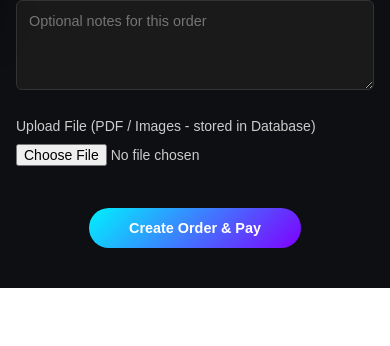
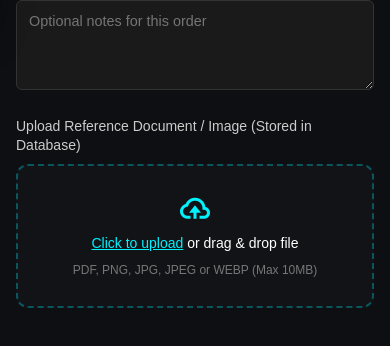
Before and after one commit to ogsuryansh/ftidshop, a React (Vite) app in the folder frontend/: page /dashboard/ftid/submit in a window 390 px wide. Shown: the part 811-1157 px from the top of the page. Before the commit the page ends 1099 px from the top, so only its background shows below. Built offline with nearby package versions, Linux system fonts and the light colour scheme; no server answers.

Commit message:
UI Redesign: Custom drag-and-drop file upload dropzone with preview badge and remove action

```diff
--- a/frontend/src/App.css
+++ b/frontend/src/App.css
@@ -261,7 +261,61 @@
 
   .hero_3d_container {
     height: 240px !important;
-  }
+  }/* Custom File Upload Dropzone */
+.custom_file_dropzone {
+  border: 2px dashed rgba(0, 242, 254, 0.3);
+  background: rgba(255, 255, 255, 0.02);
+  border-radius: 12px;
+  padding: 24px 20px;
+  text-align: center;
+  cursor: pointer;
+  transition: all 0.25s ease;
+  position: relative;
+}
+
+.custom_file_dropzone:hover {
+  border-color: rgba(0, 242, 254, 0.7);
+  background: rgba(0, 242, 254, 0.05);
+}
+
+.dropzone_placeholder {
+  display: flex;
+  flex-direction: column;
+  align-items: center;
+  justify-content: center;
+}
+
+.file_selected_box {
+  display: flex;
+  align-items: center;
+  gap: 14px;
+  background: rgba(0, 242, 254, 0.1);
+  border: 1px solid rgba(0, 242, 254, 0.3);
+  padding: 12px 18px;
+  border-radius: 10px;
+  text-align: left;
+}
+
+.btn_remove_file {
+  margin-left: auto;
+  background: rgba(255, 77, 77, 0.15);
+  border: 1px solid rgba(255, 77, 77, 0.3);
+  color: #ff4d4d;
+  width: 32px;
+  height: 32px;
+  border-radius: 50%;
+  display: flex;
+  align-items: center;
+  justify-content: center;
+  cursor: pointer;
+  font-size: 18px;
+  transition: all 0.2s ease;
+}
+
+.btn_remove_file:hover {
+  background: rgba(255, 77, 77, 0.3);
+  transform: scale(1.08);
+}
 
   .pt_12, .pb_12 {
     padding-top: 1.5rem !important;
--- a/frontend/src/pages/FtidSubmitOrder.jsx
+++ b/frontend/src/pages/FtidSubmitOrder.jsx
@@ -270,13 +270,45 @@ export default function FtidSubmitOrder() {
 
         {/* File Upload */}
         <div>
-          <label style={{ display: 'block', marginBottom: '8px', color: '#ccc', fontSize: '14px', lineHeight: '1.4' }}>Upload File (PDF / Images - stored in Database)</label>
-          <input type="file" onChange={handleFileChange} style={{ color: '#ccc', fontSize: '14px' }} />
-          {fileData && (
-            <div style={{ color: '#4caf50', fontSize: '12px', marginTop: '5px' }}>
-              Selected: {fileData.filename}
-            </div>
-          )}
+          <label style={{ display: 'block', marginBottom: '8px', color: '#ccc', fontSize: '14px', lineHeight: '1.4' }}>
+            Upload Reference Document / Image (Stored in Database)
+          </label>
+          <div
+            onClick={() => document.getElementById('ftid_file_input').click()}
+            className="custom_file_dropzone"
+          >
+            <input
+              id="ftid_file_input"
+              type="file"
+              onChange={handleFileChange}
+              style={{ display: 'none' }}
+            />
+            {fileData ? (
+              <div className="file_selected_box">
+                <i className='bx bx-file-find' style={{ fontSize: '28px', color: '#00f2fe' }}></i>
+                <div>
+                  <div style={{ color: '#00f2fe', fontWeight: '600', fontSize: '14px' }}>{fileData.filename}</div>
+                  <div style={{ color: '#888', fontSize: '12px' }}>File attached successfully</div>
+                </div>
+                <button
+                  type="button"
+                  onClick={(e) => { e.stopPropagation(); setFileData(null); }}
+                  className="btn_remove_file"
+                  title="Remove file"
+                >
+                  <i className='bx bx-x'></i>
+                </button>
+              </div>
+            ) : (
+              <div className="dropzone_placeholder">
+                <i className='bx bx-cloud-upload' style={{ fontSize: '36px', color: '#00f2fe', marginBottom: '6px' }}></i>
+                <div style={{ color: '#fff', fontSize: '14px', fontWeight: '500' }}>
+                  <span style={{ color: '#00f2fe', textDecoration: 'underline' }}>Click to upload</span> or drag & drop file
+                </div>
+                <div style={{ color: '#777', fontSize: '12px', marginTop: '4px' }}>PDF, PNG, JPG, JPEG or WEBP (Max 10MB)</div>
+              </div>
+            )}
+          </div>
         </div>
 
         <div style={{ display: 'flex', justifyContent: 'center', marginTop: '20px' }}>
--- a/frontend/src/pages/ReceiptsSubmitOrder.jsx
+++ b/frontend/src/pages/ReceiptsSubmitOrder.jsx
@@ -115,13 +115,45 @@ export default function ReceiptsSubmitOrder() {
         </div>
 
         <div>
-          <label style={{ display: 'block', marginBottom: '8px', color: '#ccc', fontSize: '14px', lineHeight: '1.4' }}>Upload Reference Document / Image (Stored in Database)</label>
-          <input type="file" onChange={handleFileChange} style={{ color: '#ccc', fontSize: '14px' }} />
-          {fileData && (
-            <div style={{ color: '#4caf50', fontSize: '12px', marginTop: '5px' }}>
-              Selected: {fileData.filename}
-            </div>
-          )}
+          <label style={{ display: 'block', marginBottom: '8px', color: '#ccc', fontSize: '14px', lineHeight: '1.4' }}>
+            Upload Reference Document / Image (Stored in Database)
+          </label>
+          <div
+            onClick={() => document.getElementById('receipt_file_input').click()}
+            className="custom_file_dropzone"
+          >
+            <input
+              id="receipt_file_input"
+              type="file"
+              onChange={handleFileChange}
+              style={{ display: 'none' }}
+            />
+            {fileData ? (
+              <div className="file_selected_box">
+                <i className='bx bx-file-find' style={{ fontSize: '28px', color: '#00f2fe' }}></i>
+                <div>
+                  <div style={{ color: '#00f2fe', fontWeight: '600', fontSize: '14px' }}>{fileData.filename}</div>
+                  <div style={{ color: '#888', fontSize: '12px' }}>File attached successfully</div>
+                </div>
+                <button
+                  type="button"
+                  onClick={(e) => { e.stopPropagation(); setFileData(null); }}
+                  className="btn_remove_file"
+                  title="Remove file"
+                >
+                  <i className='bx bx-x'></i>
+                </button>
+              </div>
+            ) : (
+              <div className="dropzone_placeholder">
+                <i className='bx bx-cloud-upload' style={{ fontSize: '36px', color: '#00f2fe', marginBottom: '6px' }}></i>
+                <div style={{ color: '#fff', fontSize: '14px', fontWeight: '500' }}>
+                  <span style={{ color: '#00f2fe', textDecoration: 'underline' }}>Click to upload</span> or drag & drop file
+                </div>
+                <div style={{ color: '#777', fontSize: '12px', marginTop: '4px' }}>PDF, PNG, JPG, JPEG or WEBP (Max 10MB)</div>
+              </div>
+            )}
+          </div>
         </div>
 
         <div style={{ display: 'flex', justifyContent: 'center', marginTop: '20px' }}>
```
